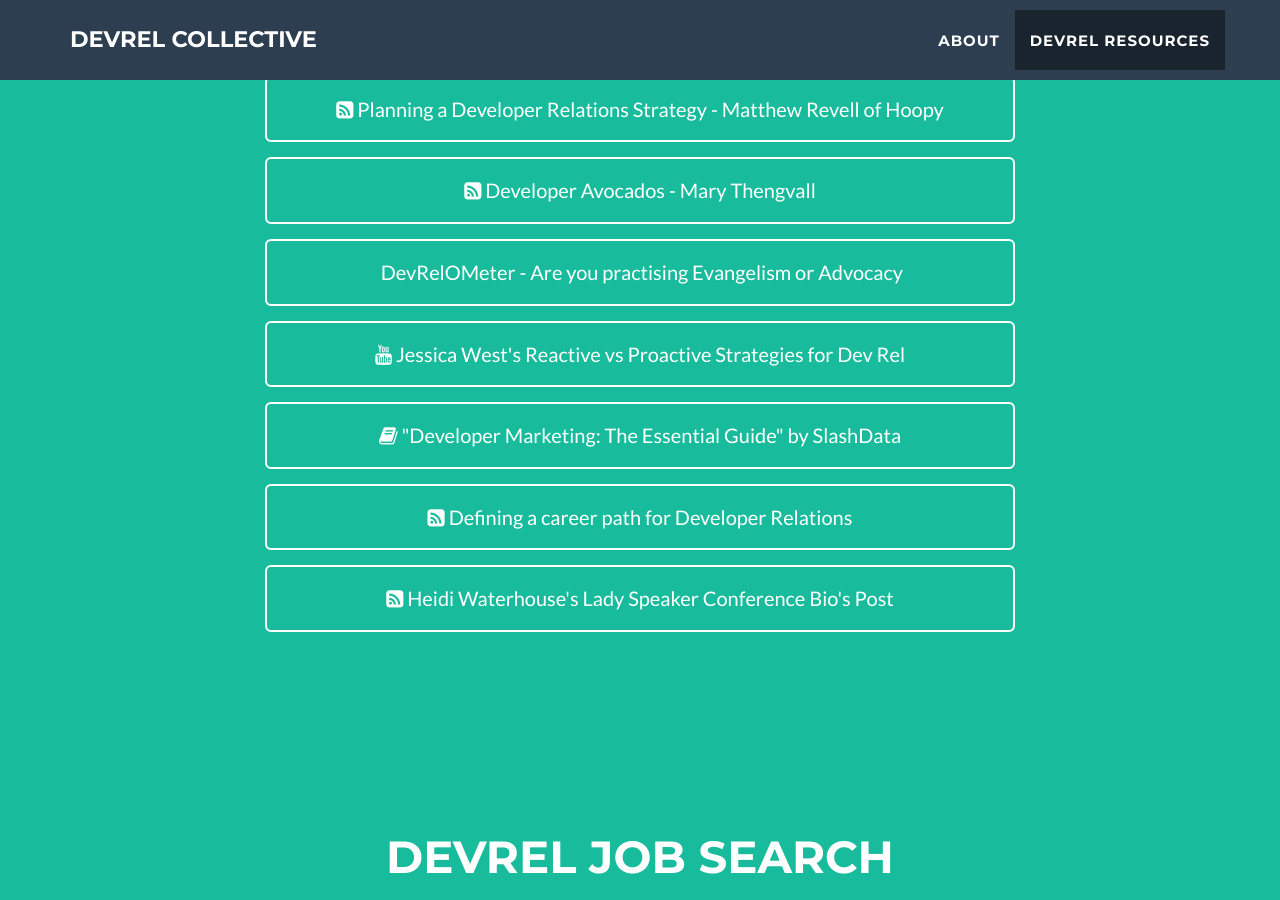
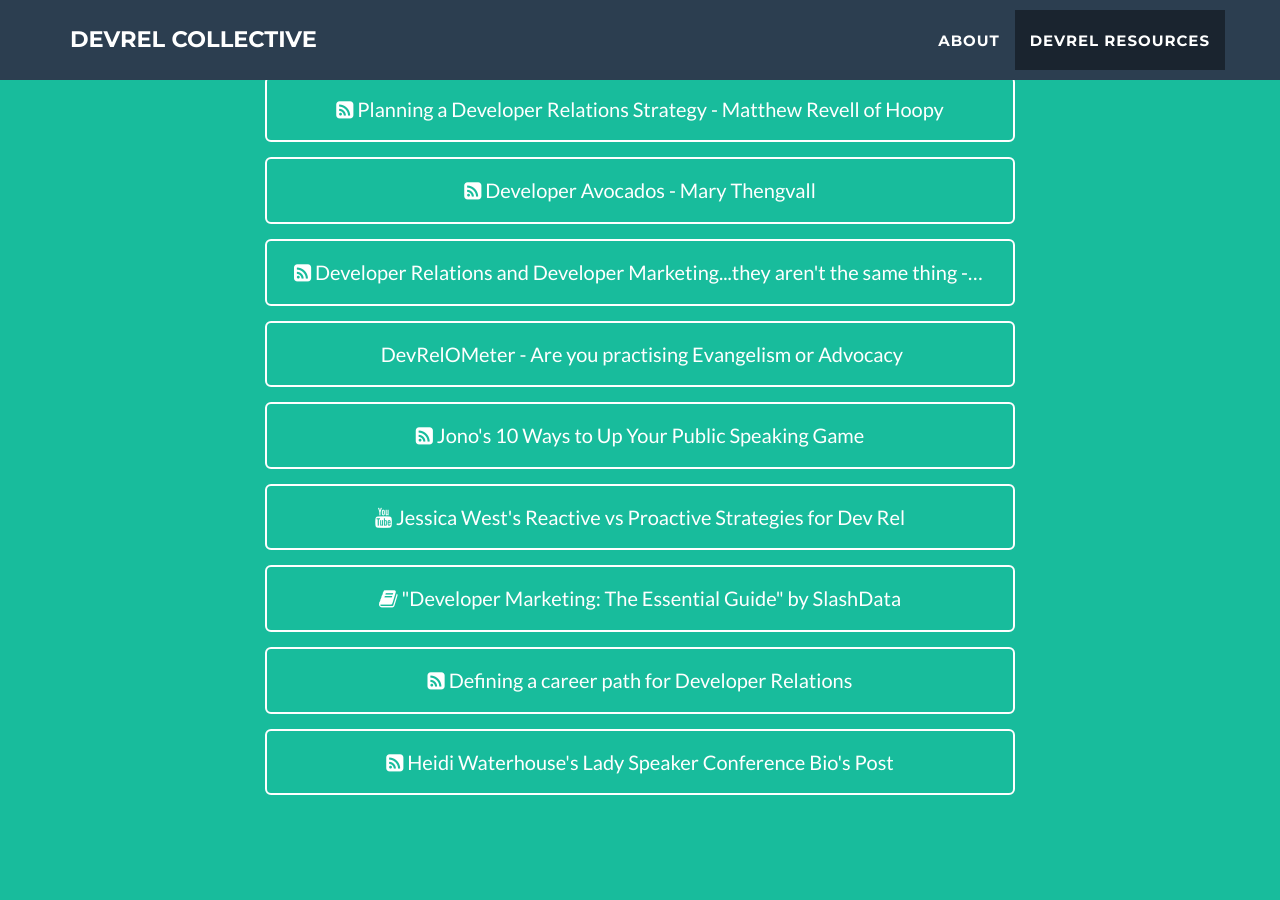
Before and after one commit to evangelistcollective/evangelistcollective.github.io, a Jekyll site: the page built from index.html, in a window 1280 px wide and 900 px high, scrolled down 2503 px. Built offline with Jekyll 4.4.1, drawn with Linux system fonts in a browser that asks for light colours.

Commit message:
add new resources

```diff
--- a/_includes/resources.html
+++ b/_includes/resources.html
@@ -59,8 +59,18 @@
                    </a>
                </div>
                <div class="col-lg-8 col-lg-offset-2 text-center">
-                   <a href="https://leggetter.github.io/devrelometer/" target="_blank" class="btn btn-lg btn-outline responsive">
+                   <a href="https://medium.com/@aspleenic/developer-relations-and-developer-marketing-they-arent-the-same-thing-35b896159825" target="_blank" class="btn btn-lg btn-outline responsive">
+                       <i class="fa fa-rss-square"></i> Developer Relations and Developer Marketing...they aren't the same thing - PJ Hagerty
+                   </a>
+               </div>
+               <div class="col-lg-8 col-lg-offset-2 text-center">
+                    <a href="https://leggetter.github.io/devrelometer/" target="_blank" class="btn btn-lg btn-outline responsive">
                        <i class="fa fa-toolbox"></i> DevRelOMeter - Are you practising Evangelism or Advocacy
+                    </a>
+               </div>
+               <div class="col-lg-8 col-lg-offset-2 text-center">
+                   <a href="https://www.jonobacon.com/2018/12/11/10-ways-to-up-your-public-speaking-game/" target="_blank" class="btn btn-lg btn-outline responsive">
+                       <i class="fa fa-rss-square"></i> Jono's 10 Ways to Up Your Public Speaking Game
                    </a>
                </div>
                <div class="col-lg-8 col-lg-offset-2 text-center">
```
